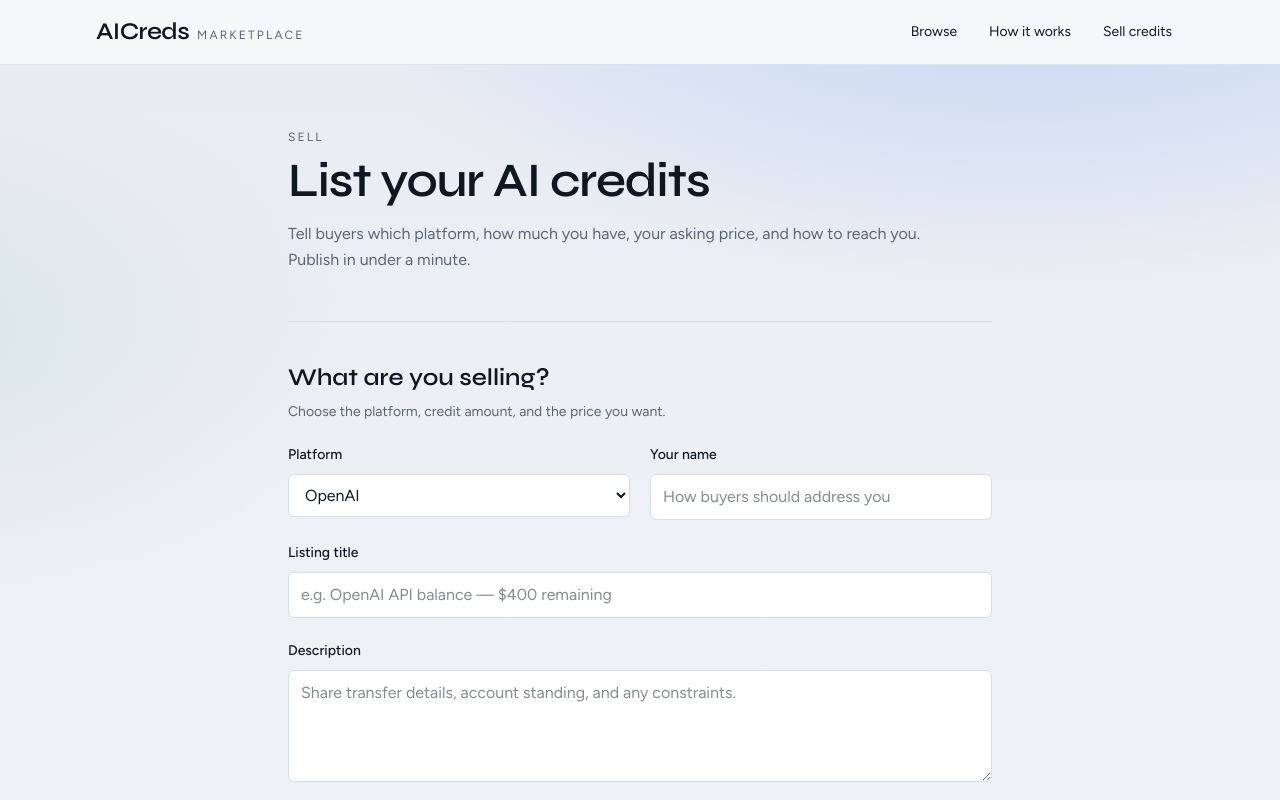
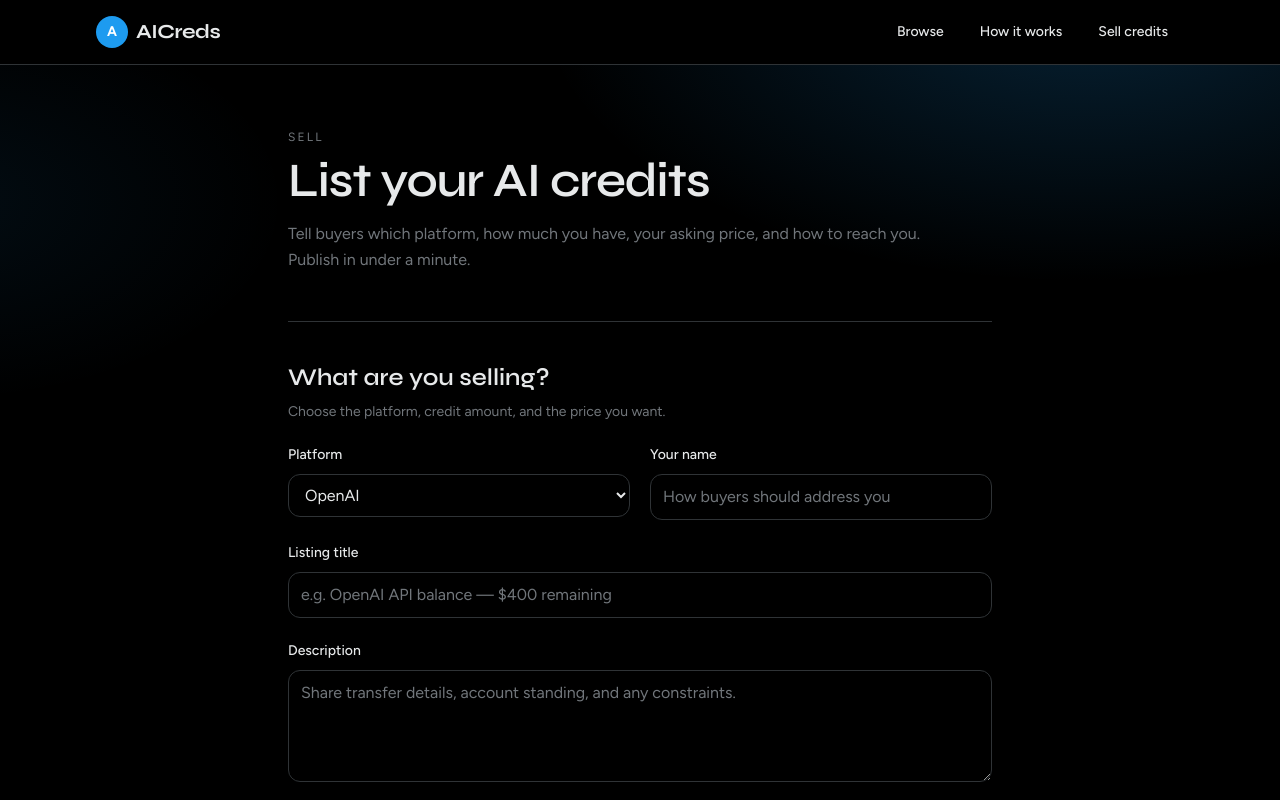
Before and after one commit to i24hour/AICreds, a Next.js app: page /sell in a window 1280 px wide. Shown: the top 800 px of the page. Built offline with nearby package versions, Linux system fonts and the light colour scheme.

Commit message:
Restyle AICreds to X.com black/white/blue and drop Neon copy
Remove database vendor mentions from the UI and switch the marketplace
to a dark black theme with white text and Twitter-blue accents.

Co-authored-by: Priyanshu <psych9841@gmail.com>

```diff
--- a/src/app/globals.css
+++ b/src/app/globals.css
@@ -1,19 +1,19 @@
 @import "tailwindcss";
 
 :root {
-  --bg: #eef1f4;
-  --bg-elevated: #f7f9fb;
-  --ink: #0f1720;
-  --ink-muted: #5b6675;
-  --line: #d5dde6;
-  --accent: #1f5eff;
-  --accent-deep: #1346c7;
-  --accent-soft: #dce7ff;
-  --success: #0f7a4f;
-  --warn: #9a5b00;
-  --surface: #ffffff;
-  --hero-glow: rgba(31, 94, 255, 0.18);
-  --grid: rgba(15, 23, 32, 0.06);
+  --bg: #000000;
+  --bg-elevated: #0a0a0a;
+  --ink: #e7e9ea;
+  --ink-muted: #71767b;
+  --line: #2f3336;
+  --accent: #1d9bf0;
+  --accent-deep: #1a8cd8;
+  --accent-soft: rgba(29, 155, 240, 0.12);
+  --success: #00ba7c;
+  --warn: #ff7a00;
+  --surface: #16181c;
+  --hero-glow: rgba(29, 155, 240, 0.22);
+  --grid: rgba(231, 233, 234, 0.06);
 }
 
 @theme inline {
@@ -37,6 +37,7 @@
 }
 
 html {
+  color-scheme: dark;
   scroll-behavior: smooth;
 }
 
@@ -55,15 +56,15 @@ a {
 }
 
 ::selection {
-  background: var(--accent-soft);
-  color: var(--ink);
+  background: rgba(29, 155, 240, 0.35);
+  color: #fff;
 }
 
 .atmosphere {
   background:
-    radial-gradient(1200px 600px at 80% -10%, var(--hero-glow), transparent 60%),
-    radial-gradient(900px 500px at -10% 20%, rgba(15, 122, 79, 0.08), transparent 55%),
-    linear-gradient(180deg, #e8edf3 0%, var(--bg) 42%, #e9eef3 100%);
+    radial-gradient(1000px 520px at 85% -5%, var(--hero-glow), transparent 55%),
+    radial-gradient(700px 400px at -5% 10%, rgba(29, 155, 240, 0.08), transparent 50%),
+    #000000;
 }
 
 .grid-overlay {
--- a/src/app/listings/[id]/page.tsx
+++ b/src/app/listings/[id]/page.tsx
@@ -101,7 +101,7 @@ export default async function ListingDetailPage({
           ) : null}
         </article>
 
-        <aside className="h-fit border border-line bg-surface p-6 sm:p-8">
+        <aside className="h-fit rounded-2xl border border-line bg-surface p-6 sm:p-8">
           <h2 className="font-[family-name:var(--font-display)] text-xl font-semibold text-ink">
             Contact seller
           </h2>
--- a/src/app/page.tsx
+++ b/src/app/page.tsx
@@ -28,13 +28,13 @@ export default async function HomePage() {
             <div className="animate-rise-delay-2 mt-8 flex flex-col gap-3 sm:flex-row">
               <Link
                 href="/sell"
-                className="inline-flex h-12 items-center justify-center rounded-md bg-accent px-6 text-sm font-semibold text-white transition hover:bg-accent-deep"
+                className="inline-flex h-12 items-center justify-center rounded-full bg-accent px-6 text-sm font-bold text-white transition hover:bg-accent-deep"
               >
                 List your credits
               </Link>
               <Link
                 href="/listings"
-                className="inline-flex h-12 items-center justify-center rounded-md border border-line bg-surface px-6 text-sm font-semibold text-ink transition hover:border-accent hover:bg-accent-soft"
+                className="inline-flex h-12 items-center justify-center rounded-full border border-line bg-transparent px-6 text-sm font-bold text-ink transition hover:border-accent hover:bg-accent-soft"
               >
                 Browse the market
               </Link>
--- a/src/components/Footer.tsx
+++ b/src/components/Footer.tsx
@@ -27,8 +27,8 @@ export function Footer() {
       </div>
       <div className="border-t border-line/70">
         <p className="mx-auto max-w-6xl px-5 py-4 text-xs text-ink-muted sm:px-8">
-          Listings are stored in Neon Postgres. Buyers and sellers arrange
-          transfers privately — AICreds does not hold funds or verify ownership.
+          Buyers and sellers arrange transfers privately. AICreds does not hold
+          funds or verify ownership.
         </p>
       </div>
     </footer>
--- a/src/components/Header.tsx
+++ b/src/components/Header.tsx
@@ -8,23 +8,23 @@ const links = [
 
 export function Header() {
   return (
-    <header className="relative z-20 border-b border-line/80 bg-bg-elevated/80 backdrop-blur-md">
-      <div className="mx-auto flex h-16 w-full max-w-6xl items-center justify-between px-5 sm:px-8">
-        <Link href="/" className="group flex items-baseline gap-2">
-          <span className="font-[family-name:var(--font-display)] text-xl font-semibold tracking-tight text-ink sm:text-2xl">
+    <header className="sticky top-0 z-20 border-b border-line bg-bg/80 backdrop-blur-md">
+      <div className="mx-auto flex h-14 w-full max-w-6xl items-center justify-between px-5 sm:h-16 sm:px-8">
+        <Link href="/" className="group flex items-center gap-2">
+          <span className="inline-flex h-8 w-8 items-center justify-center rounded-full bg-accent text-sm font-bold text-white">
+            A
+          </span>
+          <span className="font-[family-name:var(--font-display)] text-xl font-bold tracking-tight text-ink">
             AICreds
-          </span>
-          <span className="hidden text-xs uppercase tracking-[0.18em] text-ink-muted sm:inline">
-            Marketplace
           </span>
         </Link>
 
-        <nav className="flex items-center gap-1 sm:gap-2">
+        <nav className="flex items-center gap-0.5 sm:gap-1">
           {links.map((link) => (
             <Link
               key={link.href}
               href={link.href}
-              className="rounded-md px-2.5 py-2 text-sm text-ink-muted transition-colors hover:bg-accent-soft hover:text-ink sm:px-3"
+              className="rounded-full px-3 py-2 text-sm font-medium text-ink-muted transition-colors hover:bg-accent-soft hover:text-accent sm:px-4"
             >
               {link.label}
             </Link>
--- a/src/components/PlatformBadge.tsx
+++ b/src/components/PlatformBadge.tsx
@@ -11,12 +11,12 @@ export function PlatformBadge({
   const p = getPlatform(platform);
   return (
     <span
-      className={`inline-flex items-center gap-2 rounded-md border border-line bg-surface ${
-        size === "sm" ? "px-2 py-1 text-xs" : "px-2.5 py-1.5 text-sm"
+      className={`inline-flex items-center gap-2 rounded-full border border-line bg-surface ${
+        size === "sm" ? "px-2.5 py-1 text-xs" : "px-3 py-1.5 text-sm"
       }`}
     >
       <span
-        className="inline-flex h-5 w-5 items-center justify-center rounded text-[10px] font-semibold text-white"
+        className="inline-flex h-5 w-5 items-center justify-center rounded-full text-[10px] font-semibold text-white"
         style={{ backgroundColor: p.hue }}
         aria-hidden
       >
--- a/src/components/PlatformFilters.tsx
+++ b/src/components/PlatformFilters.tsx
@@ -29,10 +29,10 @@ export function PlatformFilters({
                 ? "/listings"
                 : `/listings?platform=${option.id}`
             }
-            className={`shrink-0 rounded-md border px-3 py-2 text-sm transition-colors ${
+            className={`shrink-0 rounded-full border px-4 py-2 text-sm font-medium transition-colors ${
               isActive
                 ? "border-accent bg-accent text-white"
-                : "border-line bg-surface text-ink-muted hover:border-accent hover:text-ink"
+                : "border-line bg-transparent text-ink-muted hover:border-accent hover:bg-accent-soft hover:text-accent"
             }`}
           >
             {option.label}
--- a/src/components/SellForm.tsx
+++ b/src/components/SellForm.tsx
@@ -26,7 +26,7 @@ export function SellForm() {
   }, [state.id, router]);
 
   const fieldClass =
-    "mt-2 w-full rounded-md border border-line bg-surface px-3 py-2.5 text-ink outline-none transition focus:border-accent focus:ring-2 focus:ring-accent-soft";
+    "mt-2 w-full rounded-xl border border-line bg-bg px-3 py-2.5 text-ink outline-none transition placeholder:text-ink-muted focus:border-accent focus:ring-2 focus:ring-accent-soft";
   const labelClass = "text-sm font-medium text-ink";
 
   return (
@@ -193,7 +193,7 @@ export function SellForm() {
       </section>
 
       {state.error ? (
-        <p className="rounded-md border border-warn/30 bg-[#fff7ea] px-4 py-3 text-sm text-warn">
+        <p className="rounded-md border border-warn/40 bg-warn/10 px-4 py-3 text-sm text-warn">
           {state.error}
         </p>
       ) : null}
@@ -202,13 +202,12 @@ export function SellForm() {
         <button
           type="submit"
           disabled={pending}
-          className="inline-flex h-12 items-center justify-center rounded-md bg-accent px-6 text-sm font-semibold text-white transition hover:bg-accent-deep disabled:opacity-60"
+          className="inline-flex h-12 items-center justify-center rounded-full bg-accent px-6 text-sm font-bold text-white transition hover:bg-accent-deep disabled:opacity-60"
         >
           {pending ? "Publishing…" : "Publish listing"}
         </button>
         <p className="text-xs text-ink-muted sm:max-w-sm">
-          Listings are saved to Neon Postgres and visible to every buyer on the
-          marketplace.
+          Your listing goes live for every buyer on the marketplace.
         </p>
       </div>
     </form>
```
Also changed, not shown: src/app/how-it-works/page.tsx (+4 -5 lines), src/components/HeroVisual.tsx (+10 -10 lines), 1 other file (tests, documents, lock files or other folders).
